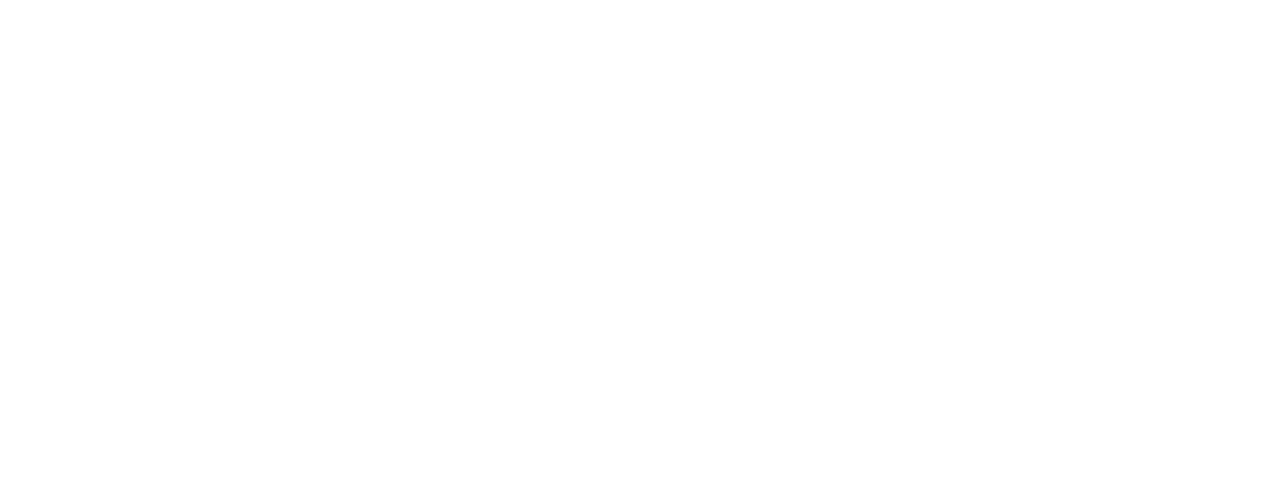
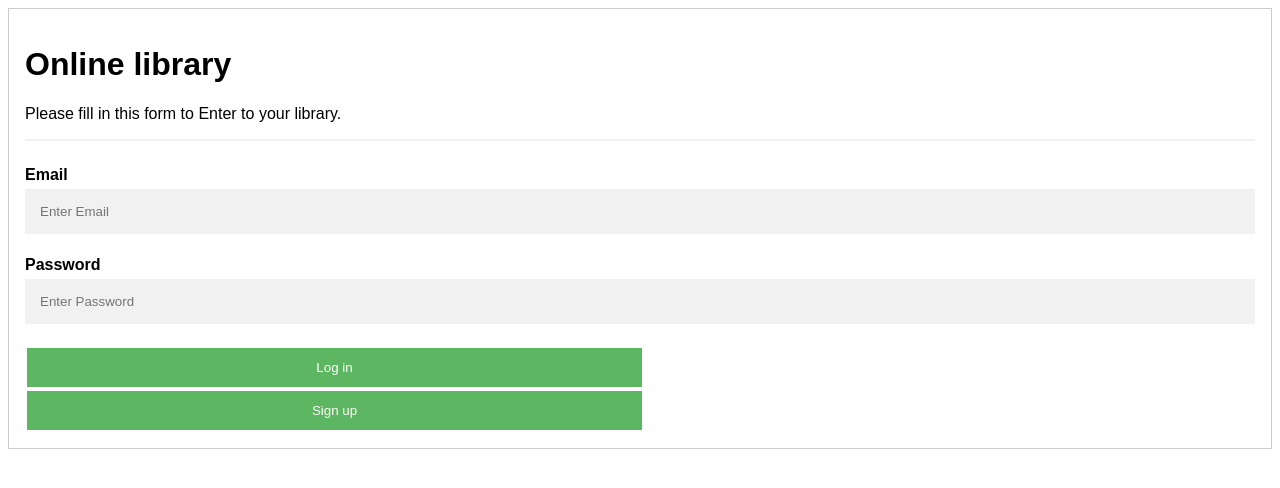
Before and after one commit to FACG4/w7-books, a website: page public/login.html in a window 1280 px wide. Drawn offline with Linux system fonts and the light colour scheme.

Commit message:
add login form

```diff
--- a/public/css/style.css
+++ b/public/css/style.css
@@ -103,12 +103,13 @@ hr {
 button {
     background-color: #4CAF50;
     color: white;
-    padding: 14px 20px;
-    margin: 8px 0;
+    padding: 12px 20px;
+    margin: 2px;
     border: none;
     cursor: pointer;
     width: 100%;
     opacity: 0.9;
+
 }
 
 button:hover {
--- a/public/login.html
+++ b/public/login.html
@@ -4,9 +4,33 @@
     <meta charset="UTF-8">
     <meta name="viewport" content="width=device-width, initial-scale=1.0">
     <meta http-equiv="X-UA-Compatible" content="ie=edge">
-    <title>Document</title>
+    <link rel="stylesheet" href="./css/style.css">
+
+
+    <title>Online library</title>
 </head>
 <body>
 
+
+<form action="/signUp" style="border:1px solid #ccc">
+    <div class="container">
+      <h1>Online library</h1>
+      <p>Please fill in this form to Enter to your library.</p>
+      <hr>
+
+      <label for="email"><b>Email</b></label>
+      <input type="text" placeholder="Enter Email" name="email" required>
+
+      <label for="psw"><b>Password</b></label>
+      <input type="password" placeholder="Enter Password" name="psw" required>
+
+      <div class="clearfix">
+        <button type="submit" class="signupbtn">Log in</button>
+        <button type="submit" class="signupbtn">Sign up</button>
+      </div>
+    </div>
+  </form>
+
+
 </body>
 </html>
```
